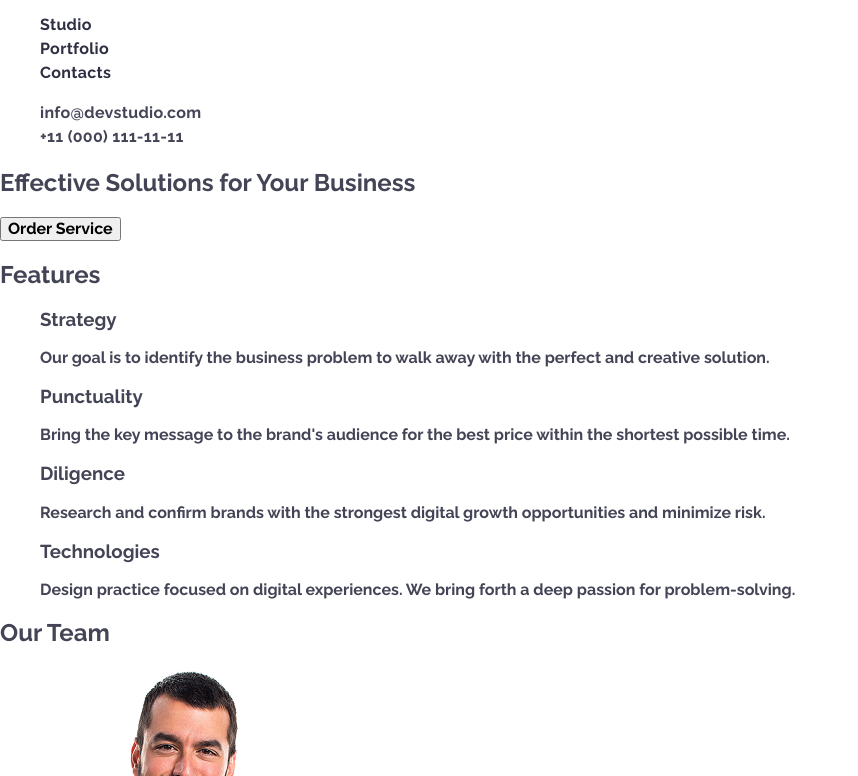
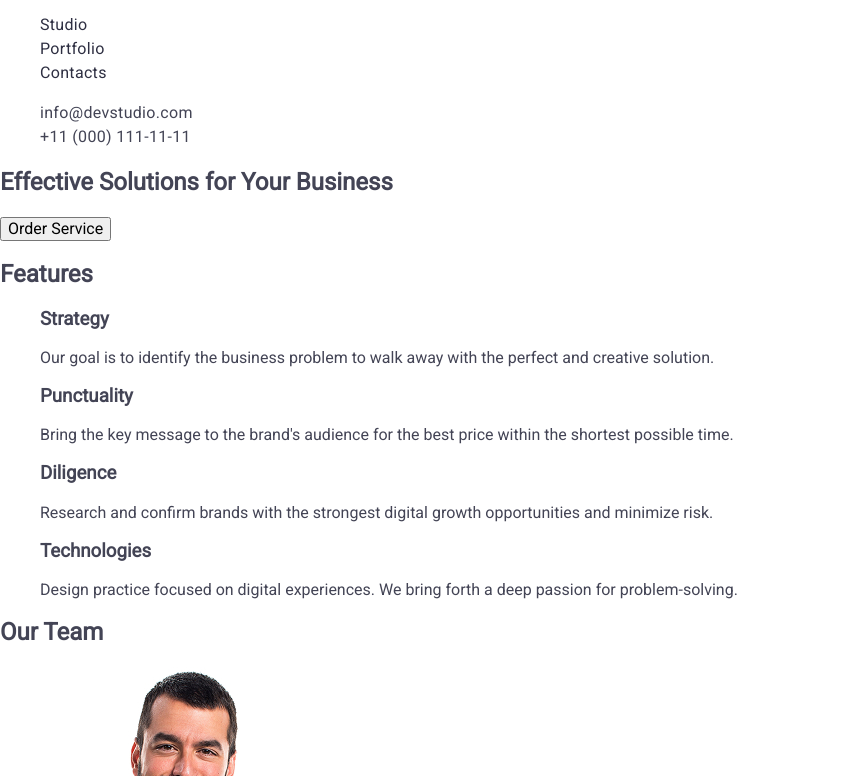
Before and after one commit to Alexashkaaaa/goit-markup-hw-02, a plain HTML site: page index.html in a window 1280 px wide. Shown: the part 24-800 px from the top of the page, without its empty margins (0-858 px from the left). Drawn offline with nearby package versions, Linux system fonts and the light colour scheme.

Commit message:
add styles header

```diff
--- a/css/styles.css
+++ b/css/styles.css
@@ -1,7 +1,7 @@
-/* font-family: "Roboto", sans-serif;
+/* font-family: "", sans-serif;
     font-family: "Raleway", sans-serif; */
 body {
-  font-family: "Raleway", sans-serif;
+  font-family: "Roboto", sans-serif;
   color: #434455;
   background-color: #ffffff;
 }
```
